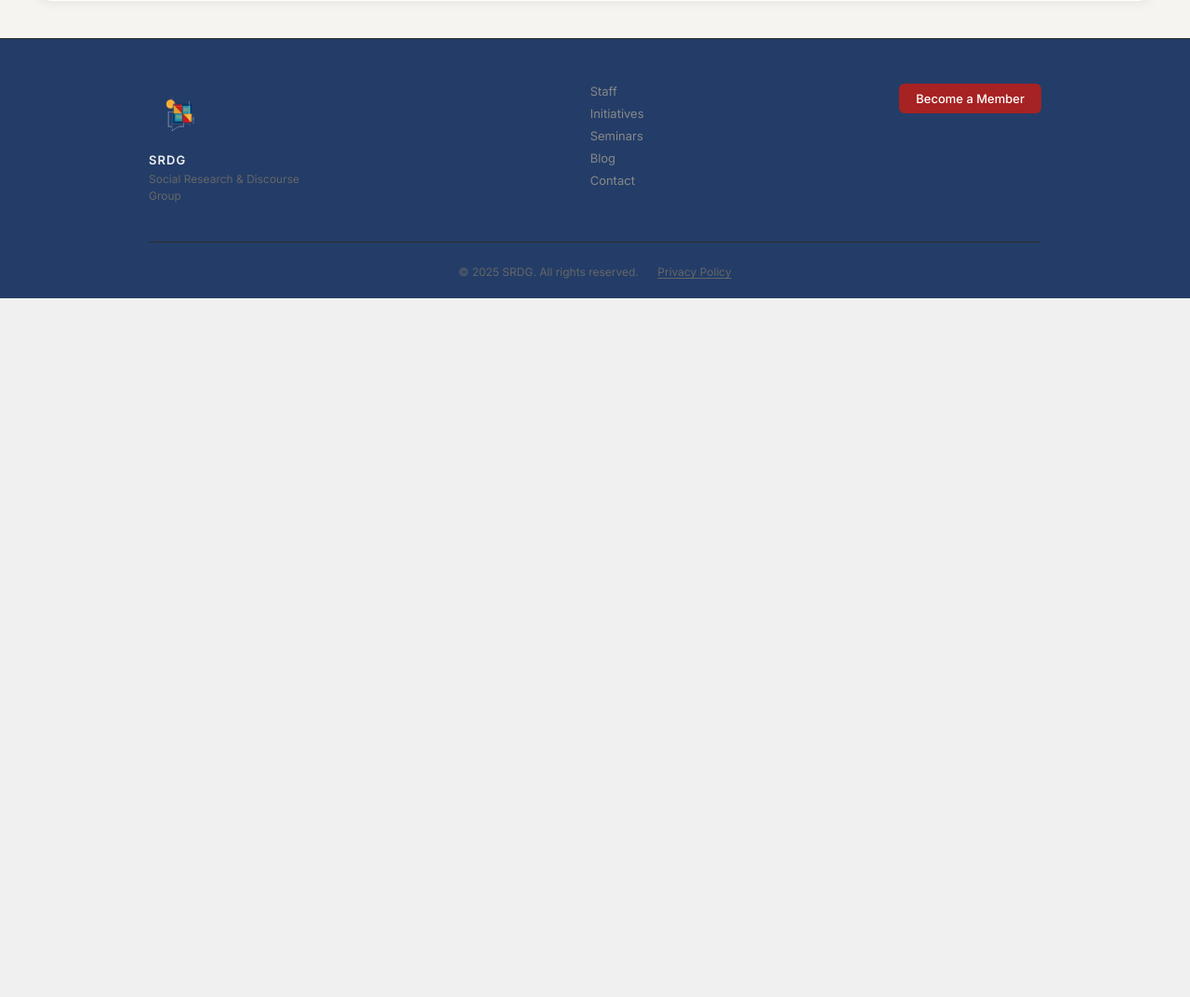
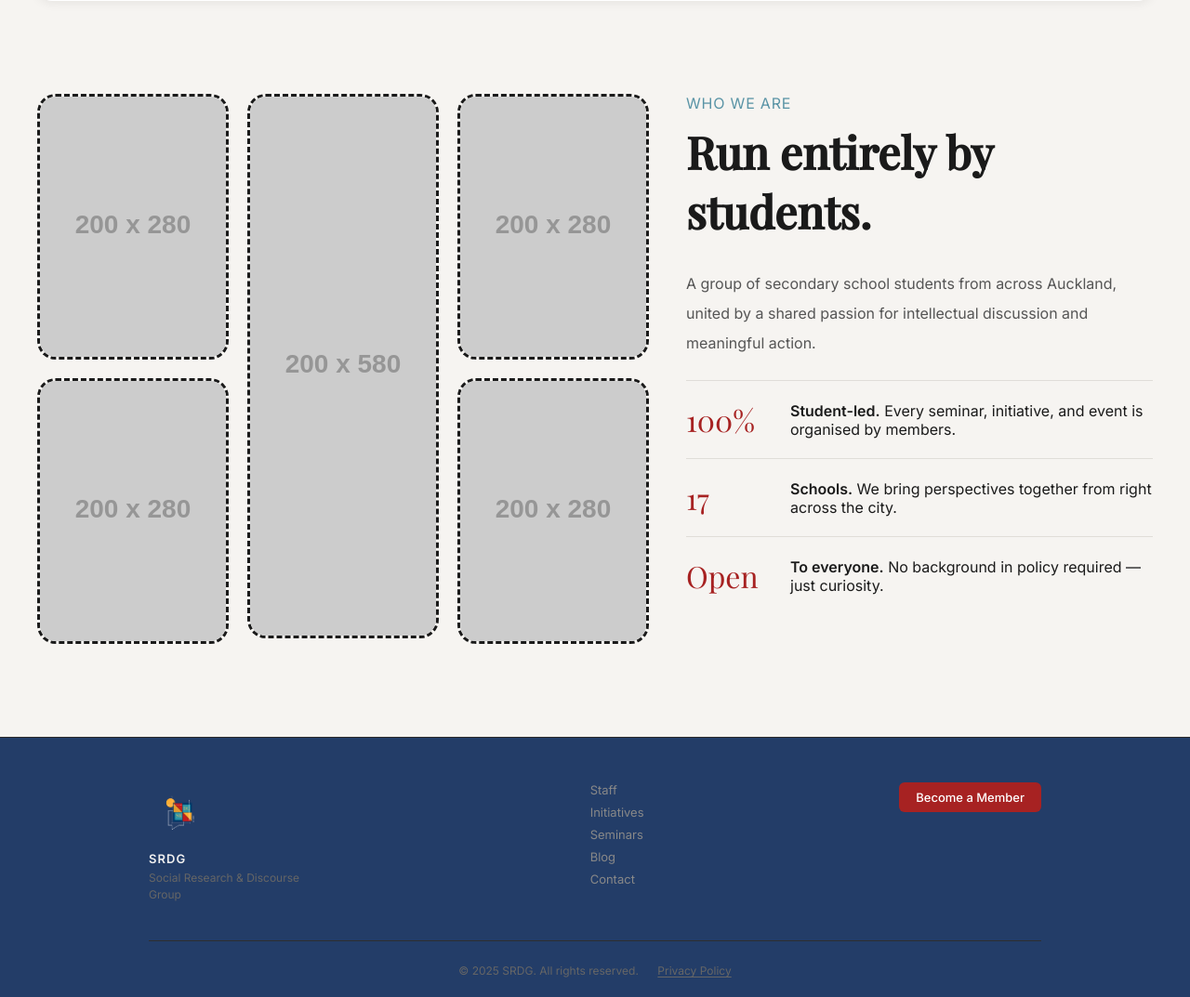
Before and after one commit to iDunno021/srdgwebsite, a Django app: page / in a window 1280 px wide. Shown: the part 1798-2871 px from the top of the page at 93% size. Before the commit the page ends 2119 px from the top, so only its background shows below. Run offline with Django 5.2, Linux system fonts and the light colour scheme; data comes from the database, SQL or seed files in the repository; grey boxes labelled with a size stand in for pictures from a placeholder-image service; parts of the project's set-up code (start-up, migrations or seed data) failed here and were passed over; some libraries are stand-ins or nearby versions; some web fonts are replaced.

Commit message:
feat: add about section with content and styling enhancements

```diff
--- a/pages/static/pages/styles/new_home.css
+++ b/pages/static/pages/styles/new_home.css
@@ -1,6 +1,7 @@
 .home-page{
     width: 100%;
     background-color: var(--color-bg);
+    font-family: var(--font-sans);
 }
 
 .hero {
@@ -26,7 +27,6 @@
 
 .hero-intro .label{
     color: var(--color-red);
-    font-family: var(--font-sans);
     letter-spacing: 0.05em;
 }
 
@@ -38,7 +38,6 @@
 
 .hero-intro .description {
     width: 60%;
-    font-family: var(--font-sans);
     letter-spacing: 0.03em;
     line-height: 2.5;
 }
@@ -103,7 +102,6 @@
     font-size: 2rem;
 }
 .stat-card-label {
-    font-family: var(--font-sans);
     font-size: 12px;
 }
 
@@ -127,7 +125,6 @@
     padding-left: 30px;
     display: flex;
     flex-direction: column;
-    font-family: var(--font-sans);
 }
 
 .stat-number {
@@ -142,7 +139,6 @@
 
 .work {
     margin-top: 100px;
-    margin-bottom: 40px;
 }
 
 .work-content {
@@ -151,7 +147,6 @@
 }
 
 .work-label {
-    font-family: var(--font-sans);
     letter-spacing: 0.05em;
     color: var(--color-blue);
 }
@@ -163,7 +158,6 @@
 }
 
 .work-description {
-    font-family: var(--font-sans);
     letter-spacing: 0.05em;
     padding: 30px 0px 50px 0px;
 }
@@ -197,3 +191,83 @@
     font-size: 0.85rem;
     padding: 20px 0px 40px 0px;
 }
+
+.about {
+    margin-top: 100px;
+    padding: 0px 40px 0px 40px;
+    display: flex;
+    flex-direction: row;
+    gap: 40px;
+    margin-bottom: 100px;
+}
+
+.about-media{
+    flex: 1;
+    display: flex;
+    flex-direction: row;
+    justify-content: space-between;
+    gap: 20px;
+}
+
+.about-media img{
+    border-radius: 20px;
+    border-style: dashed;
+}
+
+.about-media div{
+    flex: 1;
+    align-items: center;
+    height: 100%;
+}
+
+.stacked-photo {
+    display: flex;
+    flex-direction: column;
+    gap: 20px;
+}
+
+.stacked-photo img {
+    flex: 1;
+}
+
+.about-content{
+    flex: 1;
+}
+
+.about-label{
+    color: var(--color-blue);
+    letter-spacing: 0.05em;
+    padding-bottom: 10px;
+}
+
+.about-heading {
+    color: var(--color-text);
+    font-family: var(--font-serif);
+    font-size: 3rem;
+    padding-bottom: 30px;
+}
+
+.about-body {
+    color: var(--color-text-muted);
+    line-height: 2;
+}
+
+.about-points {
+    margin-top: 1.5rem;
+}
+
+.about-points dt{
+    font-size: 2rem;
+    font-family: var(--font-serif);
+    color: var(--color-red);
+}
+
+
+
+.about-point {
+    display: grid;
+    grid-template-columns: 7rem 1fr;
+    align-items: center;
+    padding: 1.25rem 0;
+    border-top: 1px solid #e0ddd8;
+}
--- a/pages/templates/pages/new_home.html
+++ b/pages/templates/pages/new_home.html
@@ -74,5 +74,39 @@
             </div>
         </div>
     </div>
+    <div class="about">
+        <div class="about-media">
+            <div class="stacked-photo">
+                <img src="https://placehold.co/200x280" alt="">
+                <img src="https://placehold.co/200x280" alt="">
+            </div>
+            <div class="stretched-photo">
+                <img src="https://placehold.co/200x580" alt="">
+            </div>
+            <div class="stacked-photo">
+                <img src="https://placehold.co/200x280" alt="">
+                <img src="https://placehold.co/200x280" alt="">
+            </div>
+        </div>
+        <div class="about-content">
+            <p class="about-label">WHO WE ARE</p>
+            <h2 class="about-heading">Run entirely by students.</h2>
+            <p class="about-body">A group of secondary school students from across Auckland, united by a shared passion for intellectual discussion and meaningful action.</p>
+            <dl class="about-points">
+                <div class="about-point">
+                    <dt class="about-stat">100%</dt>
+                    <dd><strong>Student-led.</strong> Every seminar, initiative, and event is organised by members.</dd>
+                </div>
+                <div class="about-point">
+                    <dt class="about-stat">{{ schools_count }}</dt>
+                    <dd><strong>Schools.</strong> We bring perspectives together from right across the city.</dd>
+                </div>
+                <div class="about-point">
+                    <dt class="about-stat">Open</dt>
+                    <dd><strong>To everyone.</strong> No background in policy required — just curiosity.</dd>
+                </div>
+            </dl>
+        </div>
+    </div>
 </div>
 {% endblock content %}
```
